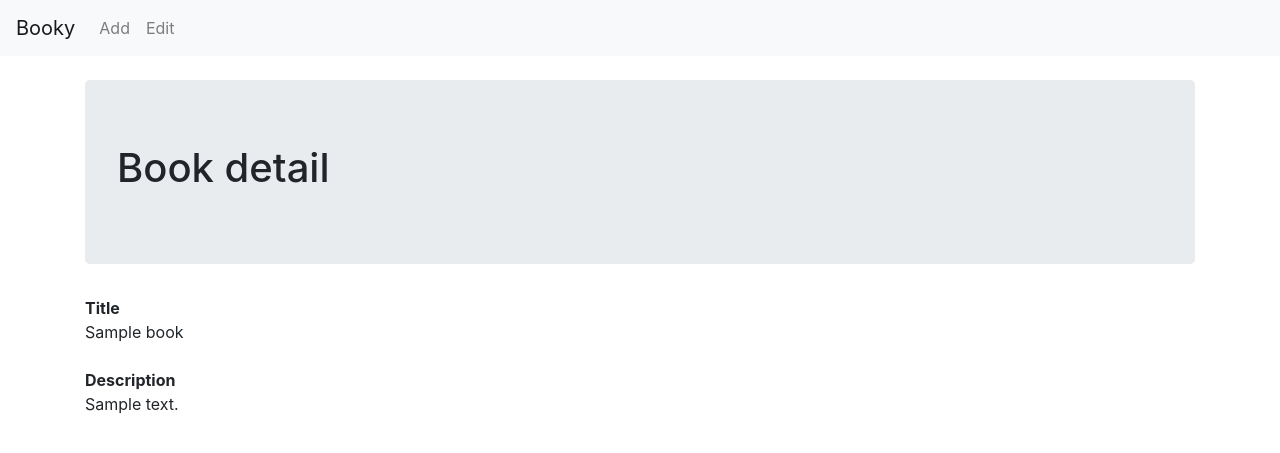
After one commit to karmek-k/bookmgr, a Django app: page /detail/1 in a window 1280 px wide. The commit adds this page. Shown: the top 453 px of the page. Run offline with Django 3.2, Linux system fonts and the light colour scheme; tables that the repository leaves empty hold one stand-in row (values such as "Sample post"); some libraries are stand-ins or nearby versions.

Commit message:
Add detail view

```diff
--- /dev/null
+++ b/booky/bookmgr/templates/bookmgr/detail.html
@@ -0,0 +1,18 @@
+{% extends 'shared/base.html' %}
+
+{% block title %}
+Book detail - Booky
+{% endblock %}
+
+{% block intro %}
+<h1>Book detail</h1>
+{% endblock %}
+
+{% block content %}
+<p>
+    <b>Title</b><br/>
+    {{ object.title }}<br/><br/>
+    <b>Description</b><br/>
+    {{ object.description }}<br/><br/>
+</p>
+{% endblock %}
--- a/booky/bookmgr/templates/bookmgr/index.html
+++ b/booky/bookmgr/templates/bookmgr/index.html
@@ -21,7 +21,7 @@ Home - Booky
         {% if books %}
         {% for book in books %}
         <tr>
-            <td>{{ book.title }}</td>
+            <td><a href="{% url 'bookmgr:detail' book.id %}">{{ book.title }}</a></td>
             <td>
                 {% if book.has_been_read %}
                 Yes
--- a/booky/bookmgr/urls.py
+++ b/booky/bookmgr/urls.py
@@ -5,5 +5,6 @@ from . import views
 
 app_name = 'bookmgr'
 urlpatterns = [
-    path('', views.IndexView.as_view(), name='index')
+    path('', views.IndexView.as_view(), name='index'),
+    path('detail/<int:pk>', views.BookDetailView.as_view(), name='detail'),
 ]
--- a/booky/bookmgr/views.py
+++ b/booky/bookmgr/views.py
@@ -10,3 +10,8 @@ class IndexView(generic.ListView):
 
     def get_queryset(self):
         return Book.objects.all()
+
+
+class BookDetailView(generic.DetailView):
+    model = Book
+    template_name = 'bookmgr/detail.html'
```
